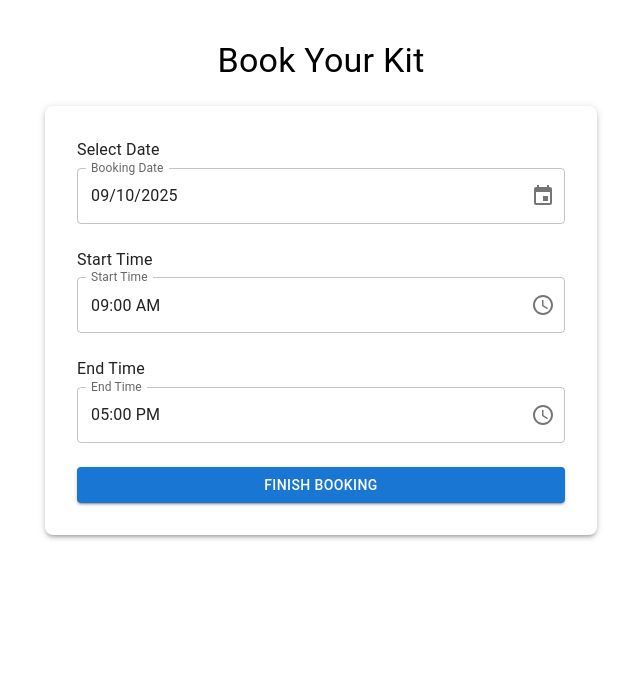
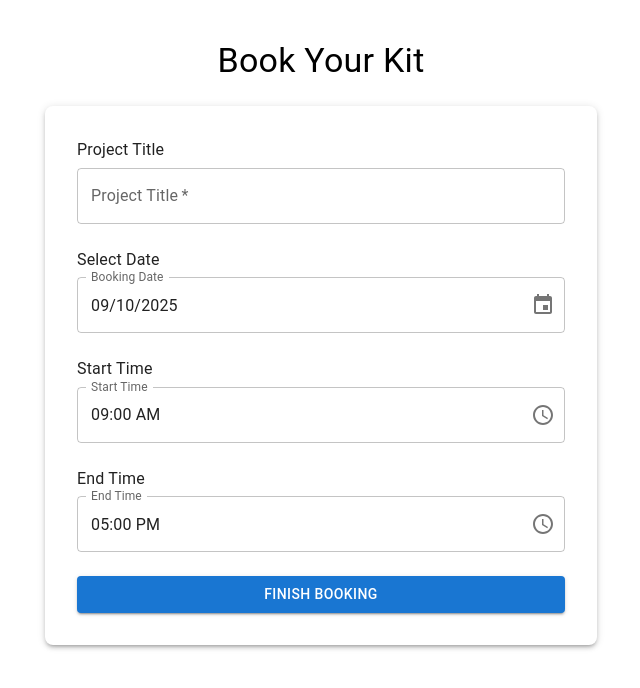
Before and after one commit to PalTVEngineering/Kit-Booking-System-Website, a React (Vite) app in the folder kit-booking-frontend/: page /booking in a window 1280 px wide. Shown: the top 688 px of the page, without its empty margins (319-959 px from the left). Built offline with nearby package versions, Linux system fonts and the light colour scheme.

Commit message:
Added Project Title input field to the booking form

```diff
--- a/kit-booking-frontend/src/pages/BookingPage.jsx
+++ b/kit-booking-frontend/src/pages/BookingPage.jsx
@@ -4,6 +4,7 @@ import {
   Container,
   Paper,
   Typography,
+  TextField
 } from "@mui/material";
 import { DatePicker, TimePicker } from "@mui/x-date-pickers";
 import dayjs from "dayjs";
@@ -17,6 +18,7 @@ function BookingPage() {
   // Kits and quantities from KitSelectionPage
   const { kitQuantities = [] } = location.state || {};
 
+  const [projectTitle, setProjectTitle] = useState("");
   const [date, setDate] = useState(dayjs());
   const [startTime, setStartTime] = useState(dayjs().hour(9).minute(0));
   const [endTime, setEndTime] = useState(dayjs().hour(17).minute(0));
@@ -30,6 +32,7 @@ function BookingPage() {
 
   const bookingData = {
     kitQuantities: kitQuantities, // Use the array directly
+    project_title: projectTitle,
     date: date.format("YYYY-MM-DD"),
     start_time: startTime.format("HH:mm"),
     end_time: endTime.format("HH:mm"),
@@ -45,6 +48,17 @@ function BookingPage() {
       </Typography>
 
       <Paper elevation={3} sx={{ p: 4, mt: 3, borderRadius: 2 }}>
+
+
+        <Box sx={{ mb: 3 }}>
+          <Typography gutterBottom>Project Title</Typography>
+          <TextField fullWidth
+            required
+            id="outlined-required"
+            label="Project Title"
+            onChange={(e) => setProjectTitle(e.target.value)}
+          />
+        </Box>
         {/* Date and Time Pickers */}
         <Box sx={{ mb: 3 }}>
           <Typography gutterBottom>Select Date</Typography>
```
